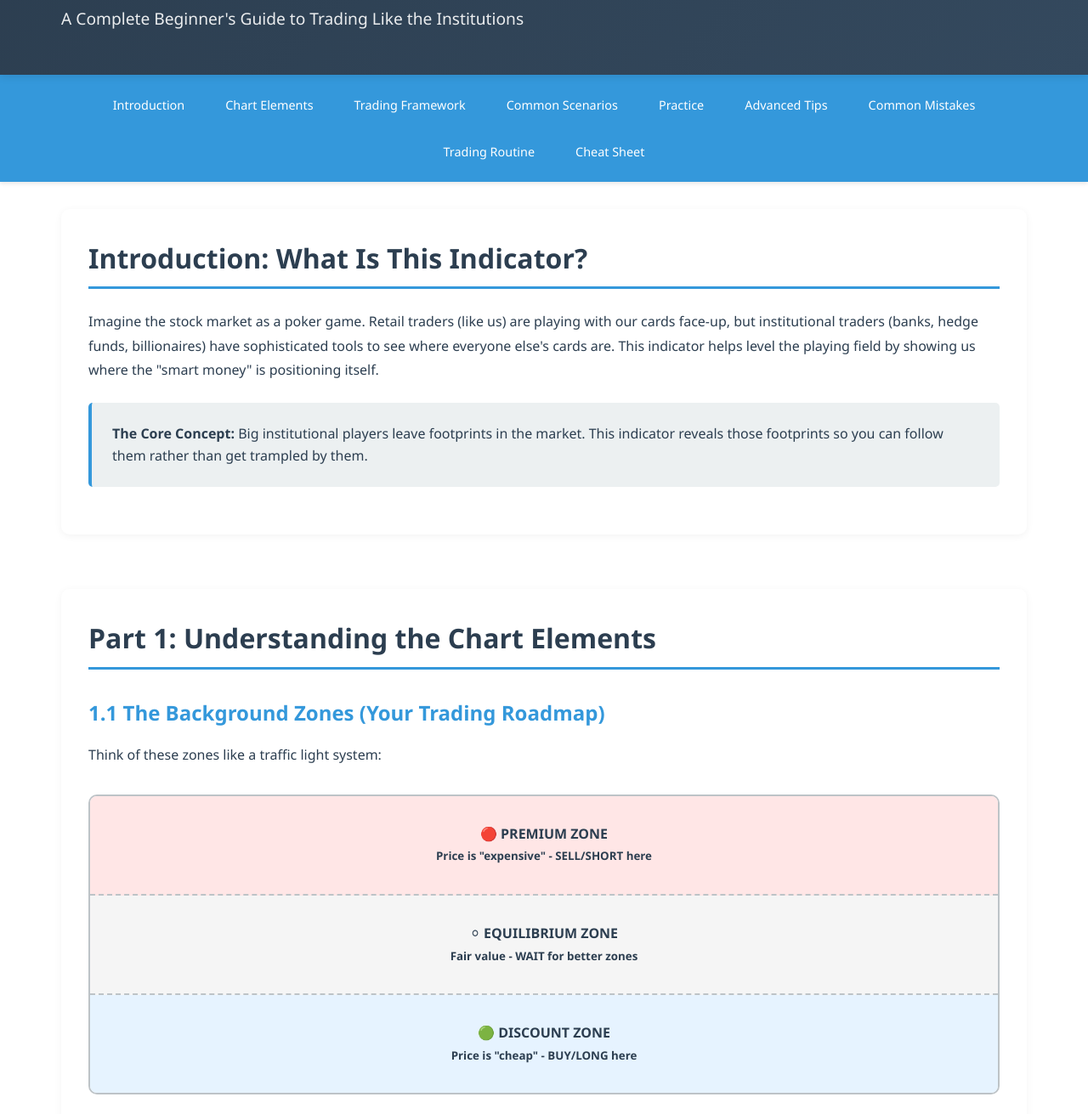
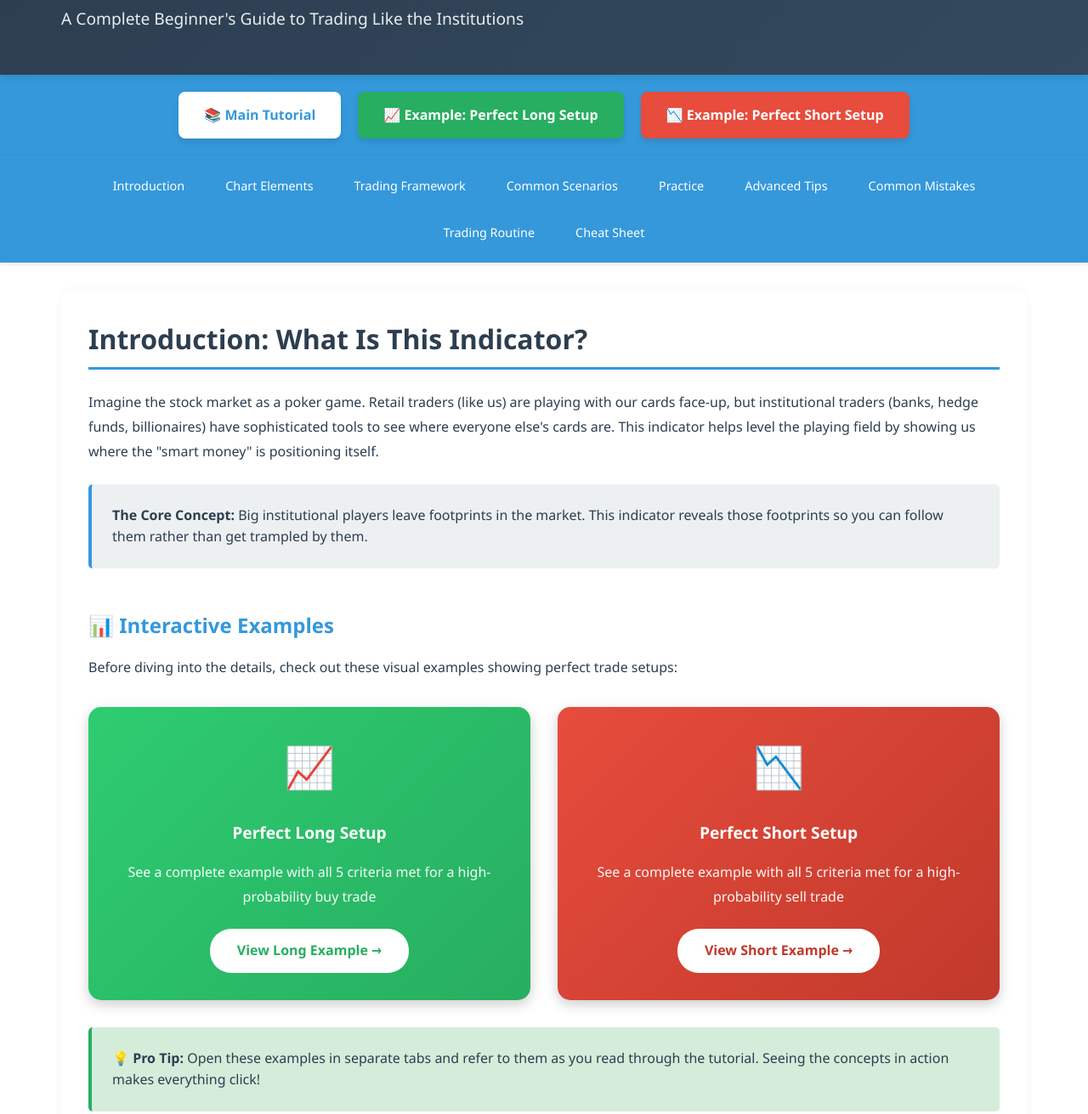
Before and after one commit to harslan/smart-money-trading-guide, a plain HTML site: page index.html in a window 1280 px wide. Shown: the part 99-1410 px from the top of the page at 85% size. Drawn offline with Linux system fonts and the light colour scheme.

Commit message:
Update index.html

```diff
--- a/index.html
+++ b/index.html
@@ -401,6 +401,20 @@
         </div>
     </header>
 
+    <div style="background-color: #3498db; padding: 20px 0;">
+        <div class="nav-content" style="display: flex; justify-content: center; gap: 20px; flex-wrap: wrap;">
+            <a href="index.html" style="background: white; color: #3498db; padding: 15px 30px; border-radius: 8px; text-decoration: none; font-weight: bold; font-size: 1rem; box-shadow: 0 4px 6px rgba(0,0,0,0.1); transition: transform 0.3s;" onmouseover="this.style.transform='scale(1.05)'" onmouseout="this.style.transform='scale(1)'">
+                📚 Main Tutorial
+            </a>
+            <a href="example-long-setup.html" style="background: #27ae60; color: white; padding: 15px 30px; border-radius: 8px; text-decoration: none; font-weight: bold; font-size: 1rem; box-shadow: 0 4px 6px rgba(0,0,0,0.1); transition: transform 0.3s;" onmouseover="this.style.transform='scale(1.05)'" onmouseout="this.style.transform='scale(1)'">
+                📈 Example: Perfect Long Setup
+            </a>
+            <a href="example-short-setup.html" style="background: #e74c3c; color: white; padding: 15px 30px; border-radius: 8px; text-decoration: none; font-weight: bold; font-size: 1rem; box-shadow: 0 4px 6px rgba(0,0,0,0.1); transition: transform 0.3s;" onmouseover="this.style.transform='scale(1.05)'" onmouseout="this.style.transform='scale(1)'">
+                📉 Example: Perfect Short Setup
+            </a>
+        </div>
+    </div>
+
     <nav>
         <div class="nav-content">
             <a href="#introduction">Introduction</a>
@@ -424,6 +438,29 @@
 
             <div class="info-box">
                 <strong>The Core Concept:</strong> Big institutional players leave footprints in the market. This indicator reveals those footprints so you can follow them rather than get trampled by them.
+            </div>
+
+            <h3 style="margin-top: 3rem;">📊 Interactive Examples</h3>
+            <p>Before diving into the details, check out these visual examples showing perfect trade setups:</p>
+
+            <div style="display: grid; grid-template-columns: repeat(auto-fit, minmax(300px, 1fr)); gap: 2rem; margin-top: 2rem;">
+                <div style="background: linear-gradient(135deg, #2ecc71 0%, #27ae60 100%); padding: 2rem; border-radius: 15px; color: white; text-align: center; box-shadow: 0 5px 15px rgba(0,0,0,0.2); transition: transform 0.3s;" onmouseover="this.style.transform='translateY(-5px)'" onmouseout="this.style.transform='translateY(0)'">
+                    <div style="font-size: 3rem; margin-bottom: 1rem;">📈</div>
+                    <h4 style="color: white; margin-bottom: 1rem;">Perfect Long Setup</h4>
+                    <p style="margin-bottom: 1.5rem; opacity: 0.95;">See a complete example with all 5 criteria met for a high-probability buy trade</p>
+                    <a href="example-long-setup.html" style="display: inline-block; background: white; color: #27ae60; padding: 0.8rem 2rem; border-radius: 25px; text-decoration: none; font-weight: bold; transition: all 0.3s;" onmouseover="this.style.transform='scale(1.05)'" onmouseout="this.style.transform='scale(1)'">View Long Example →</a>
+                </div>
+
+                <div style="background: linear-gradient(135deg, #e74c3c 0%, #c0392b 100%); padding: 2rem; border-radius: 15px; color: white; text-align: center; box-shadow: 0 5px 15px rgba(0,0,0,0.2); transition: transform 0.3s;" onmouseover="this.style.transform='translateY(-5px)'" onmouseout="this.style.transform='translateY(0)'">
+                    <div style="font-size: 3rem; margin-bottom: 1rem;">📉</div>
+                    <h4 style="color: white; margin-bottom: 1rem;">Perfect Short Setup</h4>
+                    <p style="margin-bottom: 1.5rem; opacity: 0.95;">See a complete example with all 5 criteria met for a high-probability sell trade</p>
+                    <a href="example-short-setup.html" style="display: inline-block; background: white; color: #c0392b; padding: 0.8rem 2rem; border-radius: 25px; text-decoration: none; font-weight: bold; transition: all 0.3s;" onmouseover="this.style.transform='scale(1.05)'" onmouseout="this.style.transform='scale(1)'">View Short Example →</a>
+                </div>
+            </div>
+
+            <div class="success-box" style="margin-top: 2rem;">
+                <strong>💡 Pro Tip:</strong> Open these examples in separate tabs and refer to them as you read through the tutorial. Seeing the concepts in action makes everything click!
             </div>
         </section>
 
```
